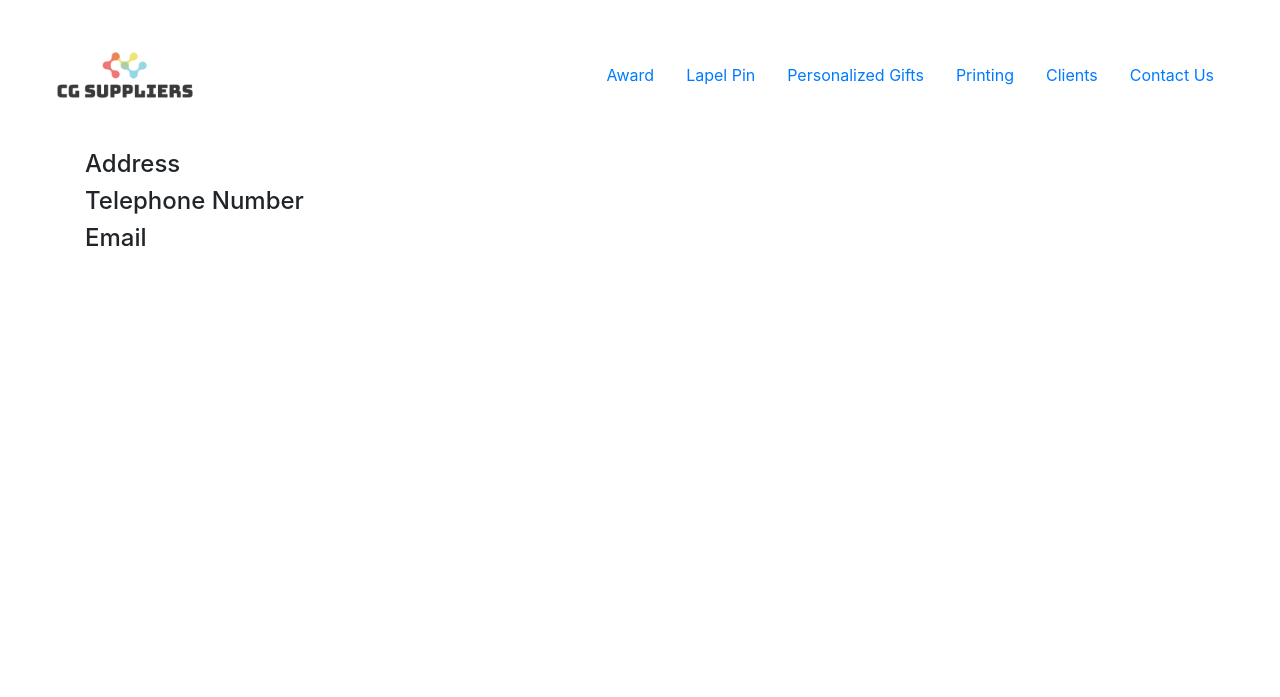
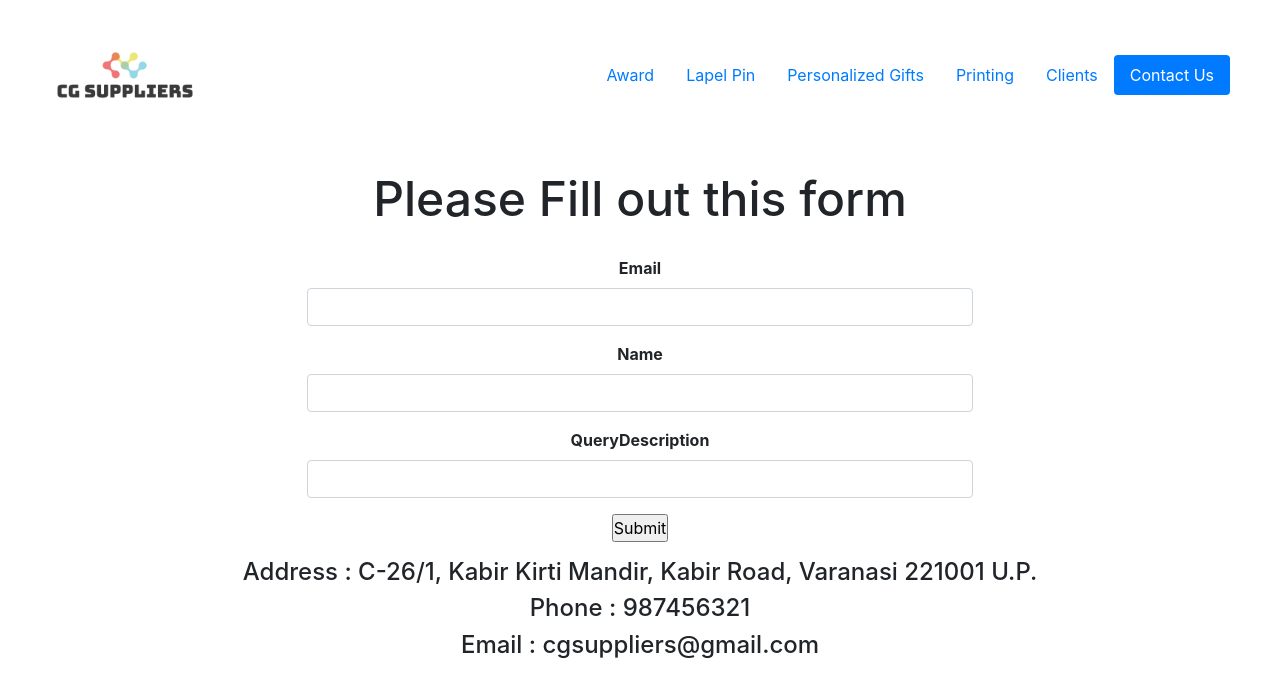
Before and after one commit to yupitsaditya/cgsuppliers, a Flask app: page /contactus in a window 1280 px wide. Shown: the top 697 px of the page. Run offline with Flask 2, Linux system fonts and the light colour scheme; some libraries are stand-ins or nearby versions.

Commit message:
added contact us

```diff
--- a/application/forms.py
+++ b/application/forms.py
@@ -41,6 +41,11 @@
 
 }
 
+class contactUsQueryForm(FlaskForm):
+    email               =   StringField("Email",validators=[DataRequired(),Email()])
+    name                =   StringField("Name",validators=[DataRequired()])
+    queryDescription    =   StringField("QueryDescription",validators=[DataRequired()])
+    submit              =   SubmitField("Submit",validators=[DataRequired()])
 
 class AddPropertyForm(FlaskForm):
     # dt = DateField('DatePicker', format='%Y-%m-%d')
--- a/application/models.py
+++ b/application/models.py
@@ -2,6 +2,11 @@
 from application import db
 from wtforms.validators import DataRequired, Email, Length, EqualTo, ValidationError
 
+
+class contactUsQuery(db.Document):
+    email               =   db.StringField(max_length=50,validators=[DataRequired(),Email()])
+    name                =   db.StringField(max_length=50,validators=[DataRequired()])
+    queryDescription    =   db.StringField(max_length=50,validators=[DataRequired()])
 
 class Property(db.Document):
     email               =   db.StringField(max_length=50,validators=[DataRequired(),Email()])
--- a/application/routes.py
+++ b/application/routes.py
@@ -1,8 +1,7 @@
 from application import app, db
 from flask import render_template, redirect, flash, url_for
-from application.models import Property, covidResources, covidLogin,HotelProperty
-from application.forms import AddPropertyForm, CovidResourcesForm, CovidLoginForm,AddHotelPropertyForm
-
+from application.models import Property, covidResources, covidLogin,HotelProperty,contactUsQuery
+from application.forms import AddPropertyForm, CovidResourcesForm, CovidLoginForm,AddHotelPropertyForm,contactUsQueryForm
 
 @app.route("/")
 def index():
@@ -14,11 +13,31 @@
 def productPage(productType='award'):
     return render_template("product.html",productType=productType)
 
+# @app.route("/addCovidLogin",methods=['GET','POST'])
+# def addCovidLogin():
+#     form= CovidLoginForm()
+#     if form.validate_on_submit():
+#         email               =   form.email.data
+#         name                =   form.name.data
+#         age                 =   form.age.data
+#         locationZipCode     =   form.locationZipCode.data
+#         idNumber            =   form.idNumber.data
+#         covidLogin(email=email,name=name,age=age,locationZipCode=locationZipCode, idNumber=idNumber).save()
+#         flash("You have been successfully added to the database. We will find you help.")
+#         return redirect(url_for("index"))
+#     return render_template("addCovidLogin.html", form=form, addCovidLogin=True)
 
-
-@app.route("/contactus")
+@app.route("/contactus",methods=['GET','POST'])
 def contactus():
-    return render_template("contactus.html" )
+    form=contactUsQueryForm()
+    if form.validate_on_submit():
+        email               =   form.email.data
+        name                =   form.name.data
+        queryDescription    =   form.queryDescription.data
+        contactUsQuery(email=email,name=name,queryDescription=queryDescription).save()
+        flash("Thank you for your query. We will get back to you soon.",'success')
+        return redirect(url_for("index"))
+    return render_template("contactus.html",contactus=True,form=form)
 # # @app.route("/index")
 # @app.route("/sublease")
 # def index():
--- a/application/templates/contactus.html
+++ b/application/templates/contactus.html
@@ -1,7 +1,44 @@
 {% extends 'layout.html' %}
 
 {% block content %}
-<h4>Address</h4>
-<h4>Telephone Number</h4>
-<h4>Email</h4>
+<h1 style="font-size: 48px; padding: 20px;text-align: center;">Please Fill out this form</h1>
+<div class="property-form" style="text-align: center;">
+    <form name="addResource" action="" style="padding: 0% 20% 0 20%;" method="post" novalidate>
+        {{ form.hidden_tag() }}
+        <p>
+            <b> {{ form.email.label}}</b>
+            {% for error in form.email.errors %}
+            <br>
+            <span class="error-message">{{ error }}</span>
+            {% endfor %}
+            {{ form.email(class_="form-control")}}
+        </p>
+        <p>
+            <b> {{ form.name.label}}</b>
+            {% for error in form.name.errors %}
+            <br>
+            <span class="error-message">{{ error }}</span>
+            {% endfor %}
+            {{ form.name(class_="form-control") }}
+        </p>
+        <p>
+            <b> {{ form.queryDescription.label}}</b>
+            {% for error in form.queryDescription.errors %}
+            <br>
+            <span class="error-message">{{ error }}</span>
+            {% endfor %}
+            {{ form.queryDescription(class_="form-control")}}
+        </p>
+
+
+        <p>
+            {{ form.submit() }}
+        </p>
+
+    </form>
+
+    <h4>Address : C-26/1, Kabir Kirti Mandir, Kabir Road, Varanasi 221001 U.P.</h4>
+    <h4>Phone : 987456321</h4>
+    <h4>Email : cgsuppliers@gmail.com</h4>
+
 {% endblock %}
--- a/application/templates/includes/nav.html
+++ b/application/templates/includes/nav.html
@@ -1,5 +1,5 @@
     <header>
-        <img class="cgsupplierslogo" src="../static/images/logo.png" width="150px" alt="cgsuppliers">
+        <a  class="cgsupplierslogo" href="/"><img  src="../static/images/logo.png" width="150px" alt="cgsuppliers" ></a>
 
         <nav>
             <ul class="nav nav-pills">
--- a/application/templates/layout.html
+++ b/application/templates/layout.html
@@ -11,7 +11,17 @@
     <div class="navtopcontainer">
         {% include "includes/nav.html" %}
     </div>
+
     <div class="container">
+        {% with messages = get_flashed_messages(with_categories=true) %}
+        {% if messages %}
+            {% for category, message in messages %}
+                <div class="alert alert-{{category}}">
+                    <p>{{ message }}</p>
+                </div>
+            {% endfor %}
+        {% endif %}
+        {% endwith %}
         {% block content %}
         {% endblock %}
     </div>
```
